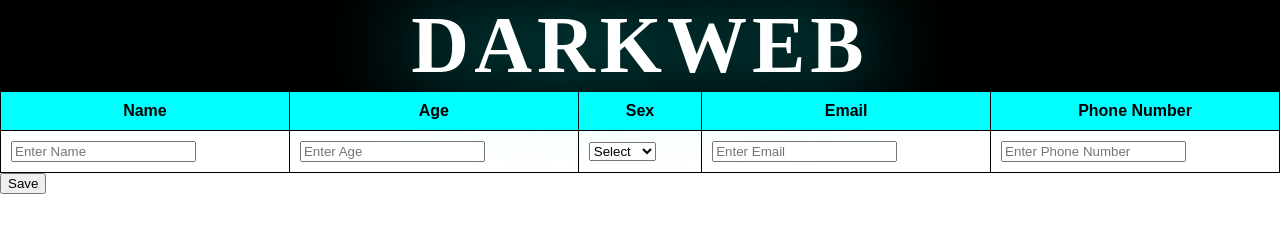
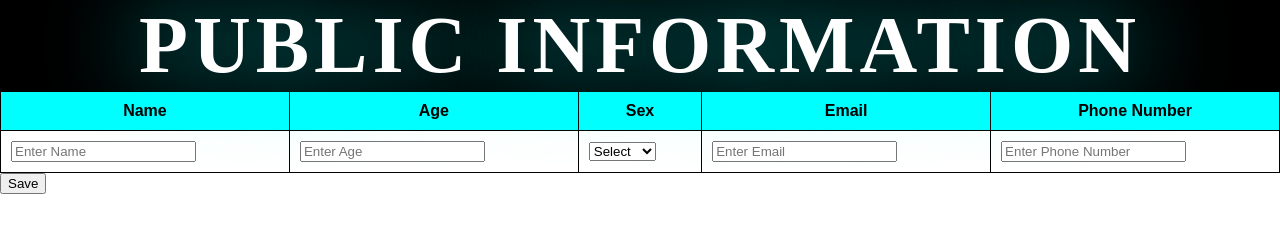
Before and after one commit to D4RKESTWEB/darkweb, a plain HTML site: page index.html in a window 1280 px wide. Drawn offline with Linux system fonts and the light colour scheme.

Commit message:
Update index.html

```diff
--- a/index.html
+++ b/index.html
@@ -9,7 +9,7 @@
     <script src="script.js"></script>
 </head>
 <body>
-    <h1>DARKWEB</h1>
+    <h1>Public Information</h1>
     <table id="inputTable" cellpadding="10">
         <thead>
             <tr>
```
